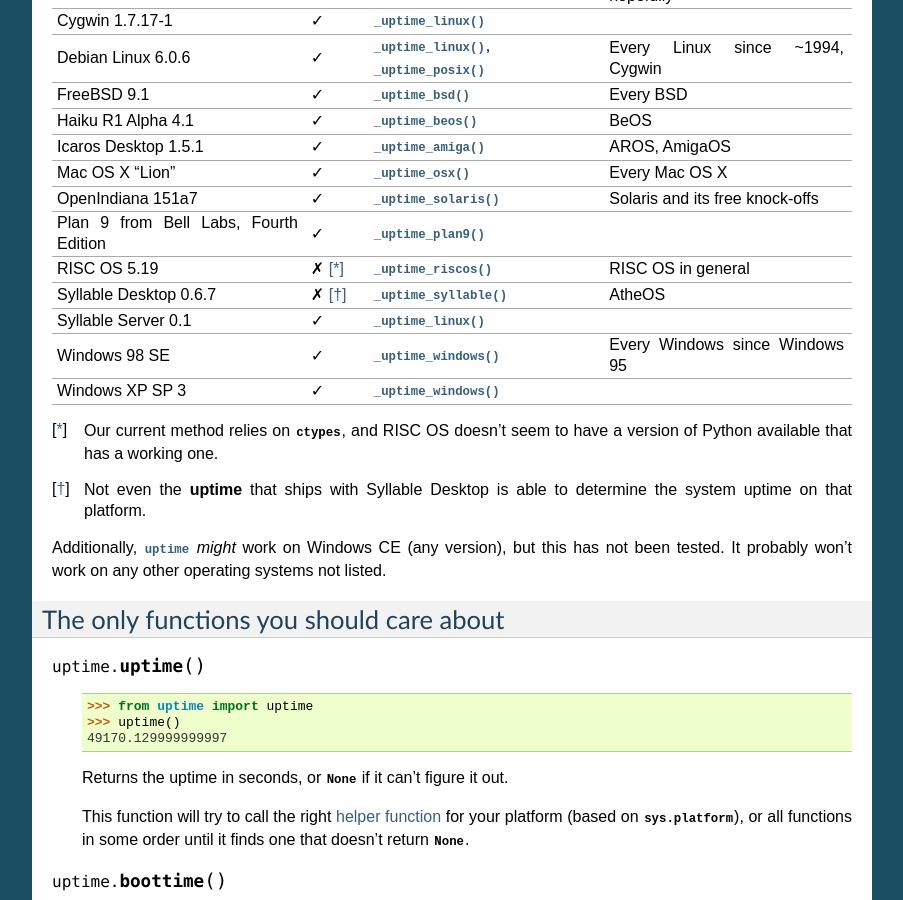
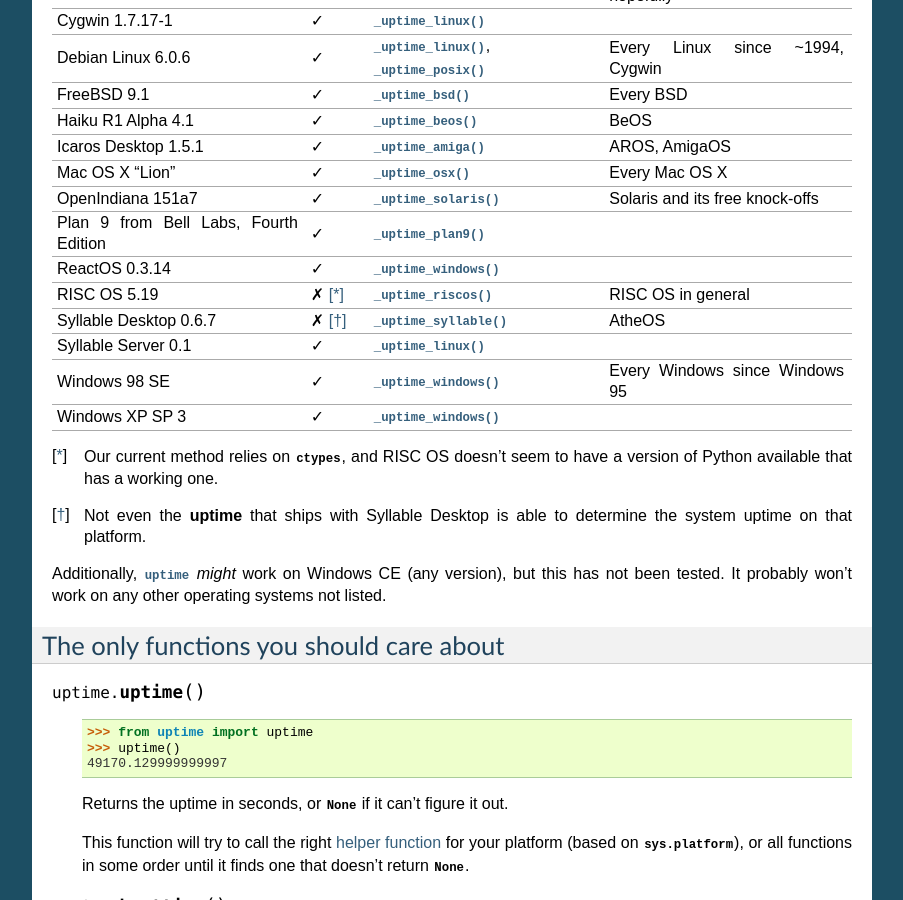
Before and after one commit to Cairnarvon/uptime, a Sphinx documentation site: the page built from doc/index.rst, in a window 1280 px wide and 900 px high, scrolled down 584 px. Shown: the whole window, without its empty margins (198-1101 px from the left). Built offline with Sphinx 7.4.7, drawn with Linux system fonts in a browser that asks for light colours.

Commit message:
Tested on ReactOS.
ReactOS lies about what operating system it is, but it works.

```diff
--- a/doc/index.rst
+++ b/doc/index.rst
@@ -67,6 +67,8 @@
 | Plan 9 from Bell | ✓      | :func:`_uptime_plan9`    |                     |
 | Labs, Fourth     |        |                          |                     |
 | Edition          |        |                          |                     |
++------------------+--------+--------------------------+---------------------+
+| ReactOS 0.3.14   | ✓      | :func:`_uptime_windows`  |                     |
 +------------------+--------+--------------------------+---------------------+
 | RISC OS 5.19     | ✗ [*]_ | :func:`_uptime_riscos`   | RISC OS in general  |
 +------------------+--------+--------------------------+---------------------+
```
